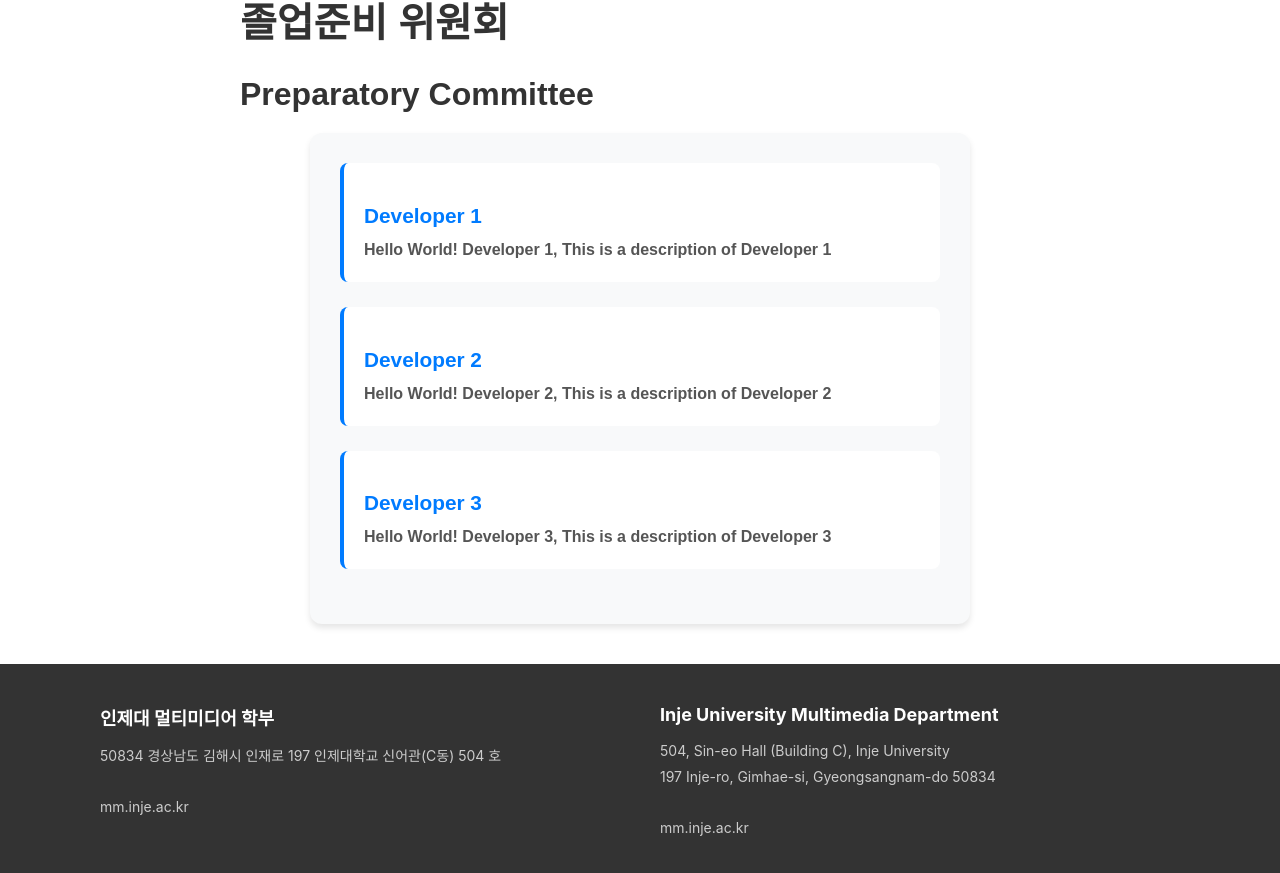
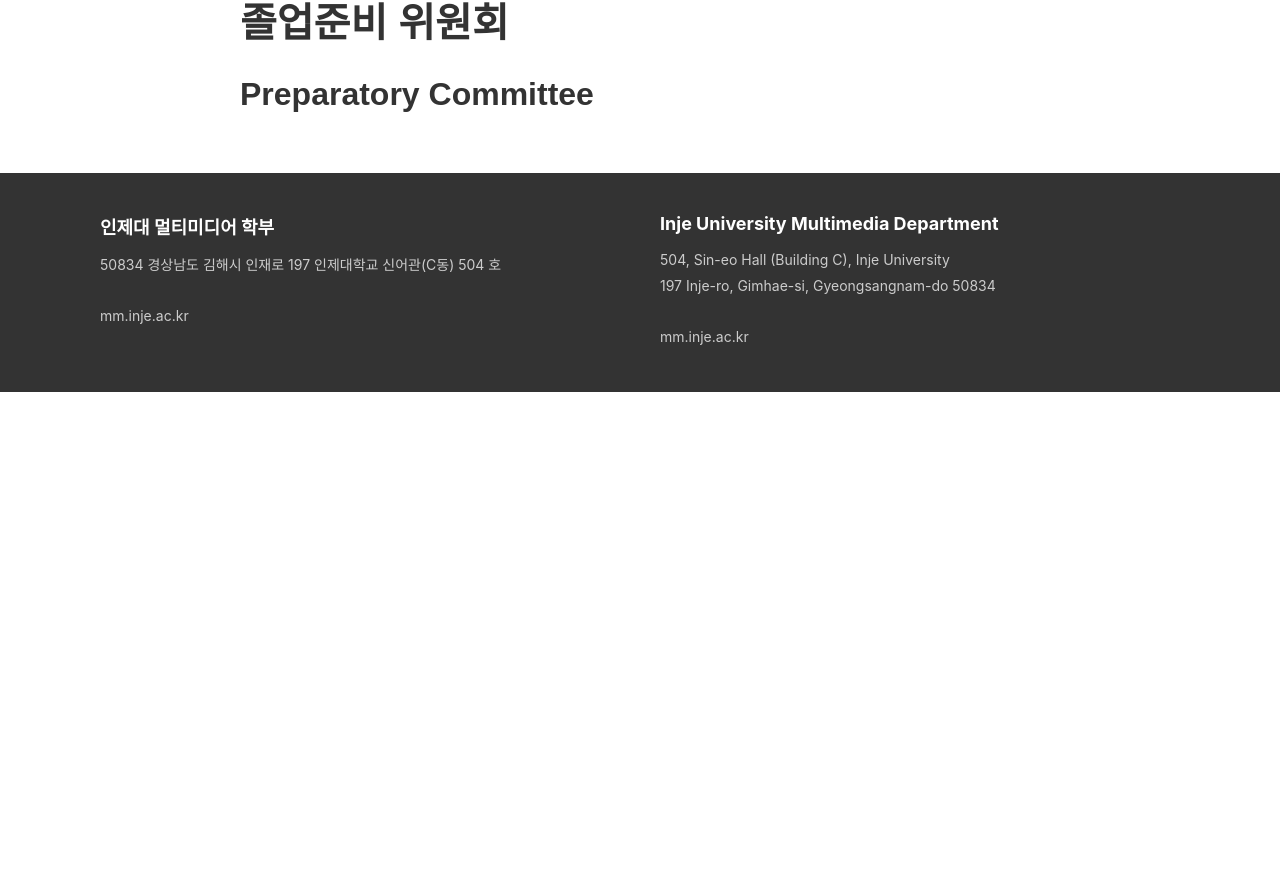
Before and after one commit to swhwang81/react-test, a React (Create React App) app: page /#/about in a window 1280 px wide. Shown: the part 1613-2486 px from the top of the page. After the commit the page ends 2005 px from the top, so only its background shows below. Built offline with nearby package versions, Linux system fonts and the light colour scheme.

Commit message:
Remove team list section and related CSS from about page

```diff
--- a/src/pages/about.css
+++ b/src/pages/about.css
@@ -48,43 +48,7 @@ section:last-child {
 
 
 
-.about-team-list {
-  text-align: left;
-  max-width: 600px;
-  margin: 0 auto;
-  background-color: #f8f9fa;
-  padding: 30px;
-  border-radius: 12px;
-  box-shadow: 0 4px 6px rgba(0, 0, 0, 0.1);
-}
 
-.about-team-item {
-  margin-bottom: 25px;
-  padding: 20px;
-  background-color: white;
-  border-radius: 8px;
-  border-left: 4px solid #007bff;
-  transition: transform 0.2s ease, box-shadow 0.2s ease;
-}
-
-.about-team-item:hover {
-  transform: translateY(-2px);
-  box-shadow: 0 6px 12px rgba(0, 0, 0, 0.15);
-}
-
-.about-team-name {
-  color: #007bff;
-  font-size: 1.3rem;
-  font-weight: bold;
-  margin-bottom: 10px;
-}
-
-.about-team-description {
-  color: #555;
-  font-size: 1rem;
-  line-height: 1.5;
-  margin: 0;
-}
 
 /* 반응형 디자인 */
 @media (max-width: 768px) {
@@ -112,13 +76,7 @@ section:last-child {
 
 
 
-  .about-team-list {
-    padding: 20px;
-  }
 
-  .about-team-item {
-    padding: 15px;
-  }
 }
 
 @media (max-width: 480px) {
@@ -148,7 +106,5 @@ section:last-child {
 
 
 
-  .about-team-name {
-    font-size: 1.1rem;
-  }
+
 }
--- a/src/pages/about.js
+++ b/src/pages/about.js
@@ -34,20 +34,6 @@ function About() {
       <section>
       <h1 className="about-title">졸업준비 위원회</h1>
       <h1 className="about-title-en">Preparatory Committee</h1>
-      <div className="about-team-list">
-        <div className="about-team-item">
-          <h3 className="about-team-name">Developer 1</h3>
-          <p className="about-team-description">Hello World! Developer 1, This is a description of Developer 1</p>
-        </div>
-        <div className="about-team-item">
-          <h3 className="about-team-name">Developer 2</h3>
-          <p className="about-team-description">Hello World! Developer 2, This is a description of Developer 2</p>
-        </div>
-        <div className="about-team-item">
-          <h3 className="about-team-name">Developer 3</h3>
-          <p className="about-team-description">Hello World! Developer 3, This is a description of Developer 3</p>
-        </div>
-      </div>
       </section>
     </main>
   );
```
